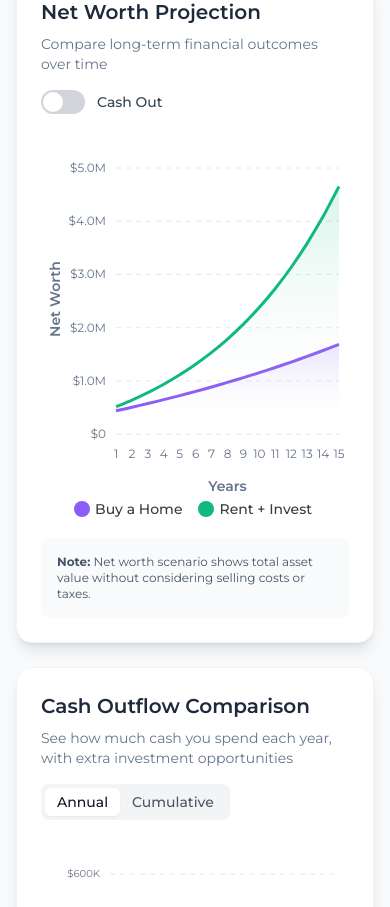
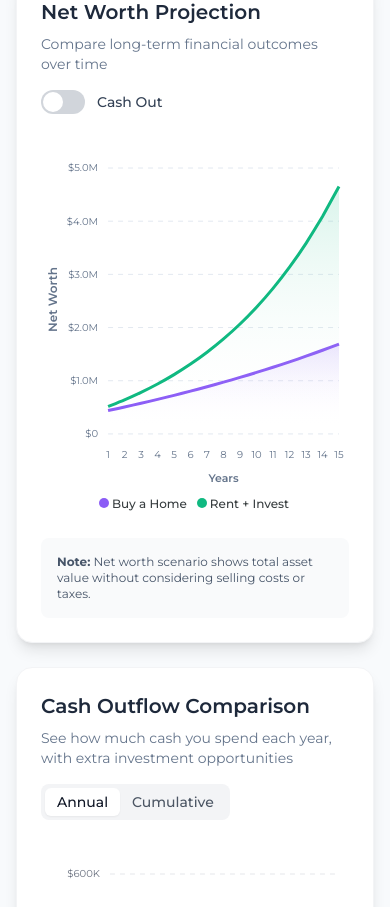
Before and after one commit to zebangeth/rent-or-buy.homes, a React (Vite) app: page / in a window 390 px wide. Shown: the part 2400-3307 px from the top of the page. Built offline with nearby package versions, Linux system fonts and the light colour scheme.

Commit message:
Improve responsiveness for charts

```diff
--- a/src/components/ResultPanel/CashOutflowChart.tsx
+++ b/src/components/ResultPanel/CashOutflowChart.tsx
@@ -14,6 +14,32 @@ export default function CashOutflowChart({ className = "" }: CashOutflowChartPro
 
   // Prepare chart data
   const years = results.yearlyResults.map((r) => r.year);
+
+  // Helper function to generate filtered year labels for mobile
+  const getFilteredYearLabels = (years: number[]): (string | number)[] => {
+    const totalYears = years.length;
+
+    if (totalYears <= 15) {
+      return years;
+    }
+
+    const filteredLabels: (string | number)[] = new Array(totalYears).fill("");
+
+    if (totalYears <= 20) {
+      // Show every 2 years not starting with 1: 2, 4, 6, 8, 10, 12, 14, 16, 18, 20
+      for (let i = 1; i < totalYears; i += 2) {
+        filteredLabels[i] = years[i];
+      }
+    } else {
+      // Show every 5 years starting with 1: 1, 5, 10, 15, 20, 25, 30...
+      filteredLabels[0] = years[0]; // Always show year 1
+      for (let i = 4; i < totalYears; i += 5) {
+        filteredLabels[i] = years[i];
+      }
+    }
+
+    return filteredLabels;
+  };
 
   // Calculate annual cash outflows (always tax-adjusted)
   const buyOnlyData = results.yearlyResults.map((r) => r.buy.adjustedCashOutflow);
@@ -168,6 +194,7 @@ export default function CashOutflowChart({ className = "" }: CashOutflowChartPro
           fontSize: theme.chartStyles.axis.fontSize,
           colors: theme.chartStyles.axis.labelColor,
         },
+        rotate: 0,
       },
       axisBorder: {
         show: false,
@@ -279,6 +306,9 @@ export default function CashOutflowChart({ className = "" }: CashOutflowChartPro
               columnWidth: "70%",
             },
           },
+          xaxis: {
+            categories: getFilteredYearLabels(years),
+          },
         },
       },
       {
@@ -326,6 +356,7 @@ export default function CashOutflowChart({ className = "" }: CashOutflowChartPro
             },
           },
           xaxis: {
+            categories: getFilteredYearLabels(years),
             title: {
               text: "Years",
               style: {
@@ -339,6 +370,7 @@ export default function CashOutflowChart({ className = "" }: CashOutflowChartPro
                 fontSize: "10px",
                 colors: theme.chartStyles.axis.labelColor,
               },
+              rotate: 0,
             },
           },
         },
--- a/src/components/ResultPanel/NetWorthChart.tsx
+++ b/src/components/ResultPanel/NetWorthChart.tsx
@@ -21,6 +21,32 @@ export default function NetWorthChart({ className = "" }: NetWorthChartProps) {
   const rentData = results.yearlyResults.map((r) =>
     showCashOut ? r.rent.netAssetValueCashOut : r.rent.netAssetValueNotCashOut
   );
+
+  // Helper function to generate filtered year labels for mobile
+  const getFilteredYearLabels = (years: number[]): (string | number)[] => {
+    const totalYears = years.length;
+
+    if (totalYears <= 15) {
+      return years;
+    }
+
+    const filteredLabels: (string | number)[] = new Array(totalYears).fill("");
+
+    if (totalYears <= 20) {
+      // Show every 2 years not starting with 1: 2, 4, 6, 8, 10, 12, 14, 16, 18, 20
+      for (let i = 1; i < totalYears; i += 2) {
+        filteredLabels[i] = years[i];
+      }
+    } else {
+      // Show every 5 years starting with 1: 1, 5, 10, 15, 20, 25, 30...
+      filteredLabels[0] = years[0]; // Always show year 1
+      for (let i = 4; i < totalYears; i += 5) {
+        filteredLabels[i] = years[i];
+      }
+    }
+
+    return filteredLabels;
+  };
 
   const chartOptions: ApexOptions = {
     chart: {
@@ -98,6 +124,7 @@ export default function NetWorthChart({ className = "" }: NetWorthChartProps) {
           fontSize: "12px",
           colors: "#64748b",
         },
+        rotate: 0,
       },
       axisBorder: {
         show: false,
@@ -136,7 +163,7 @@ export default function NetWorthChart({ className = "" }: NetWorthChartProps) {
       shared: true,
       intersect: false,
       custom: function ({ series, dataPointIndex, w }) {
-        const year = w.globals.categoryLabels[dataPointIndex];
+        const year = w.globals.categoryLabels[dataPointIndex] || years[dataPointIndex];
         const buyValue = series[0][dataPointIndex];
         const rentValue = series[1][dataPointIndex];
 
@@ -174,6 +201,128 @@ export default function NetWorthChart({ className = "" }: NetWorthChartProps) {
           legend: {
             position: "bottom",
             horizontalAlign: "center",
+            fontSize: "12px",
+            fontWeight: "500",
+            itemMargin: {
+              horizontal: 8,
+              vertical: 4,
+            },
+            markers: {
+              size: 6,
+              strokeWidth: 0,
+              shape: "circle",
+              offsetX: -2,
+            },
+          },
+          xaxis: {
+            categories: getFilteredYearLabels(years),
+            title: {
+              text: "Years",
+              style: {
+                fontSize: "12px",
+                fontWeight: 600,
+                color: "#64748b",
+              },
+            },
+            labels: {
+              style: {
+                fontSize: "11px",
+                colors: "#64748b",
+              },
+              rotate: 0,
+            },
+          },
+          yaxis: {
+            title: {
+              text: "Net Worth",
+              style: {
+                fontSize: "12px",
+                fontWeight: 600,
+                color: "#64748b",
+              },
+            },
+            labels: {
+              style: {
+                fontSize: "10px",
+                colors: "#64748b",
+              },
+              formatter: (value: number) => {
+                if (value >= 1000000) {
+                  return `$${(value / 1000000).toFixed(1)}M`;
+                } else if (value >= 1000) {
+                  return `$${(value / 1000).toFixed(0)}K`;
+                } else {
+                  return `$${value.toFixed(0)}`;
+                }
+              },
+            },
+          },
+        },
+      },
+      {
+        breakpoint: 480,
+        options: {
+          chart: {
+            height: 380,
+          },
+          legend: {
+            position: "bottom",
+            horizontalAlign: "center",
+            fontSize: "12px",
+            fontWeight: "500",
+            itemMargin: {
+              horizontal: 6,
+              vertical: 6,
+            },
+            markers: {
+              size: 5,
+              strokeWidth: 0,
+              shape: "circle",
+              offsetX: -2,
+            },
+          },
+          xaxis: {
+            categories: getFilteredYearLabels(years),
+            title: {
+              text: "Years",
+              style: {
+                fontSize: "11px",
+                fontWeight: 600,
+                color: "#64748b",
+              },
+            },
+            labels: {
+              style: {
+                fontSize: "10px",
+                colors: "#64748b",
+              },
+              rotate: 0,
+            },
+          },
+          yaxis: {
+            title: {
+              text: "Net Worth",
+              style: {
+                fontSize: "12px",
+                fontWeight: 600,
+                color: "#64748b",
+              },
+            },
+            labels: {
+              style: {
+                fontSize: "10px",
+                colors: "#64748b",
+              },
+              formatter: (value: number) => {
+                if (value >= 1000000) {
+                  return `$${(value / 1000000).toFixed(1)}M`;
+                } else if (value >= 1000) {
+                  return `$${(value / 1000).toFixed(0)}K`;
+                } else {
+                  return `$${value.toFixed(0)}`;
+                }
+              },
+            },
           },
         },
       },
```
